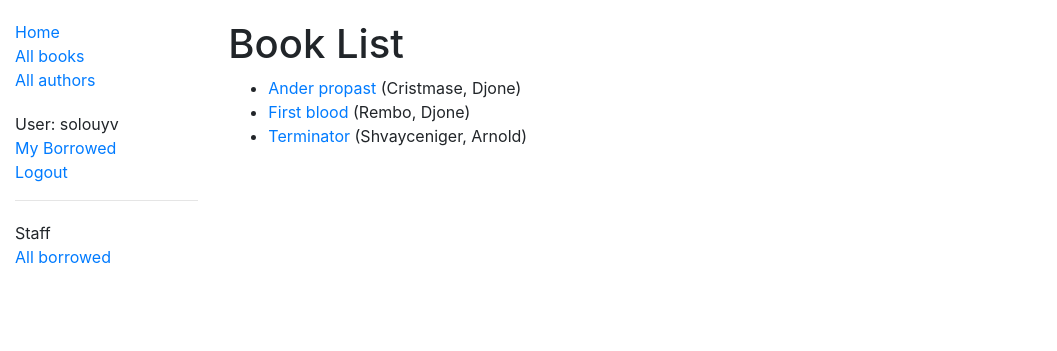
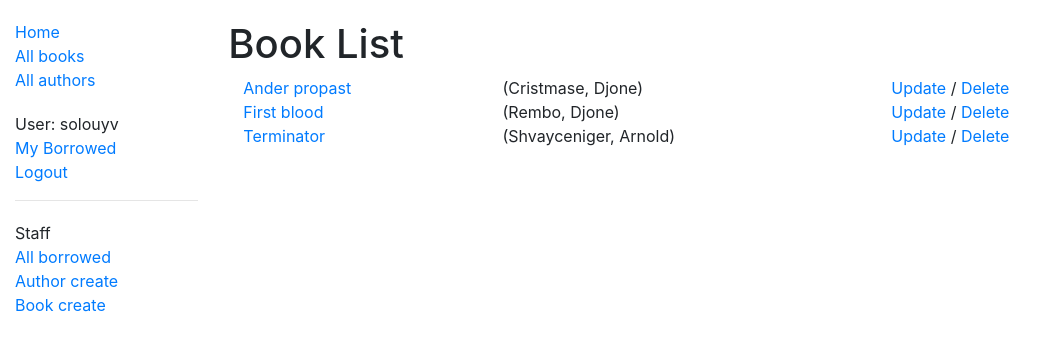
Before and after one commit to solouyv/hello, a Django app: page /catalog/books/ in a window 1280 px wide. Shown: the top 351 px of the page, without its empty margins (0-1057 px from the left). Run offline with Django 3.2, Linux system fonts and the light colour scheme; a user stored in the database is signed in; data comes from the database, SQL or seed files in the repository; both versions use the stored data as it was after the commit; some libraries are stand-ins or nearby versions.

Commit message:
выполнена полностью 9 глава по добавлению форм с домашкой

```diff
--- a/hello/catalog/templates/base_generic.html
+++ b/hello/catalog/templates/base_generic.html
@@ -39,6 +39,8 @@
             <ul class="sidebar-nav">
               <li>Staff</li>
               <li><a href="{% url 'all-borrowed' %}">All borrowed</a></li>
+              <li><a href="{% url 'author_create' %}">Author create</a></li>
+              <li><a href="{% url 'book_create' %}">Book create</a></li>
             </ul>
           {% endif %}
 
--- a/hello/catalog/templates/catalog/all_bookinstance_list_borrowed.html
+++ b/hello/catalog/templates/catalog/all_bookinstance_list_borrowed.html
@@ -8,7 +8,7 @@
 
       {% for bookinst in bookinstance_list %}
       <li class="{% if bookinst.is_overdue %}text-danger{% endif %}">
-        <a href="{% url 'book-detail' bookinst.book.pk %}">{{bookinst.book.title}}</a> ({{ bookinst.due_back }}) - {{ bookinst.borrower }}
+        <a href="{% url 'book-detail' bookinst.book.pk %}">{{bookinst.book.title}}</a> ({{ bookinst.due_back }}) - {{ bookinst.borrower }} {% if perms.catalog.can_mark_returned %}- <a href="{% url 'renew-book-librarian' bookinst.id %}">Renew</a>  {% endif %}
       </li>
       {% endfor %}
     </ul>
--- a/hello/catalog/templates/catalog/book_list.html
+++ b/hello/catalog/templates/catalog/book_list.html
@@ -3,13 +3,31 @@
 {% block content %}
   <h1>Book List</h1>
   {% if book_list %}
-  <ul>
-    {% for book in book_list %}
-      <li>
-        <a href="{{ book.get_absolute_url }}">{{ book.title }}</a> ({{book.author}})
-      </li>
-    {% endfor %}
-  </ul>
+
+    <div class="container">
+      {% for book in book_list %}
+
+        <div class="row">
+
+          <div class="col-3">
+            <a href="{{ book.get_absolute_url }}">
+              {{ book.title }}
+            </a>
+          </div>
+
+          <div class="col">
+            ({{book.author}})
+          </div>
+
+          <div class="col">
+            {% if perms.catalog.can_mark_returned %}
+              <a href="{% url 'book_update' book.id %}">Update</a> /
+              <a href="{% url 'book_delete' book.id %}">Delete</a>
+            {% endif %}
+          </div>
+
+        </div>
+      {%endfor%}
   {% else %}
     <p>There are no books in the library.</p>
   {% endif %}
--- a/hello/catalog/urls.py
+++ b/hello/catalog/urls.py
@@ -9,4 +9,11 @@ urlpatterns = [
     path('author/<int:pk>', views.AuthorDetailView.as_view(), name='author-detail'),
     path('mybooks/', views.LoanedBooksByUserListView.as_view(), name='my-borrowed'),
     path('borrowed/', views.AllBorrowedBooks.as_view(), name='all-borrowed'),
+    path('book/<uuid:pk>/renew/', views.renew_book_librarian, name='renew-book-librarian'),
+    path('author/create/', views.AuthorCreate.as_view(), name='author_create'),
+    path('author/<int:pk>/update/', views.AuthorUpdate.as_view(), name='author_update'),
+    path('author/<int:pk>/delete/', views.AuthorDelete.as_view(), name='author_delete'),
+    path('book/create/', views.BookCreate.as_view(), name='book_create'),
+    path('book/<int:pk>/update/', views.BookUpdate.as_view(), name='book_update'),
+    path('book/<int:pk>/delete/', views.BookDelete.as_view(), name='book_delete'),
 ]
--- a/hello/catalog/views.py
+++ b/hello/catalog/views.py
@@ -3,6 +3,82 @@ from catalog.models import Book, Author, BookInstance, Genre
 from django.views import generic
 from django.contrib.auth.mixins import LoginRequiredMixin
 from django.contrib.auth.mixins import PermissionRequiredMixin
+
+import datetime
+
+from django.contrib.auth.decorators import permission_required
+from django.shortcuts import get_object_or_404
+from django.http import HttpResponseRedirect
+from django.urls import reverse
+
+from catalog.forms import RenewBookForm
+
+from django.views.generic.edit import CreateView, UpdateView, DeleteView
+from django.urls import reverse_lazy
+
+class BookCreate(PermissionRequiredMixin, CreateView):
+    permission_required = 'catalog.can_mark_returned'
+    model = Book
+    fields = '__all__'
+
+class BookUpdate(PermissionRequiredMixin, UpdateView):
+    permission_required = 'catalog.can_mark_returned'
+    model = Book
+    fields = '__all__'
+
+class BookDelete(PermissionRequiredMixin, DeleteView):
+    permission_required = 'catalog.can_mark_returned'
+    model = Book
+    success_url = reverse_lazy('books')
+
+class AuthorCreate(PermissionRequiredMixin, CreateView):
+    permission_required = 'catalog.can_mark_returned'
+    model = Author
+    fields = '__all__'
+    initial = {'date_of_death': '05/01/2018'}
+
+class AuthorUpdate(PermissionRequiredMixin, UpdateView):
+    permission_required = 'catalog.can_mark_returned'
+    model = Author
+    fields = ['first_name', 'last_name', 'date_of_birth', 'date_of_death']
+
+class AuthorDelete(PermissionRequiredMixin, DeleteView):
+    permission_required = 'catalog.can_mark_returned'
+    model = Author
+    success_url = reverse_lazy('authors')
+
+
+@permission_required('catalog.can_mark_returned')
+def renew_book_librarian(request, pk):
+    """View function for renewing a specific BookInstance by librarian."""
+    book_instance = get_object_or_404(BookInstance, pk=pk)
+
+    # If this is a POST request then process the Form data
+    if request.method == 'POST':
+
+        # Create a form instance and populate it with data from the request (binding):
+        form = RenewBookForm(request.POST)
+
+        # Check if the form is valid:
+        if form.is_valid():
+            # process the data in form.cleaned_data as required (here we just write it to the model due_back field)
+            book_instance.due_back = form.cleaned_data['renewal_date']
+            book_instance.save()
+
+            # redirect to a new URL:
+            return HttpResponseRedirect(reverse('all-borrowed'))
+
+    # If this is a GET (or any other method) create the default form.
+    else:
+        proposed_renewal_date = datetime.date.today() + datetime.timedelta(weeks=3)
+        form = RenewBookForm(initial={'renewal_date': proposed_renewal_date})
+
+    context = {
+        'form': form,
+        'book_instance': book_instance,
+    }
+
+    return render(request, 'catalog/book_renew_librarian.html', context)
 
 class BookDetailView(generic.DetailView):
     model = Book
```
Also changed, not shown: hello/catalog/forms.py (added, +22 -0 lines), hello/catalog/templates/catalog/author_confirm_delete.html (added, +14 -0 lines), hello/catalog/templates/catalog/author_form.html (added, +11 -0 lines), hello/catalog/templates/catalog/author_list.html (+27 -10 lines), hello/catalog/templates/catalog/book_confirm_delete.html (added, +14 -0 lines), hello/catalog/templates/catalog/book_form.html (added, +11 -0 lines), hello/catalog/templates/catalog/book_renew_librarian.html (added, +15 -0 lines), hello/db.sqlite3.
